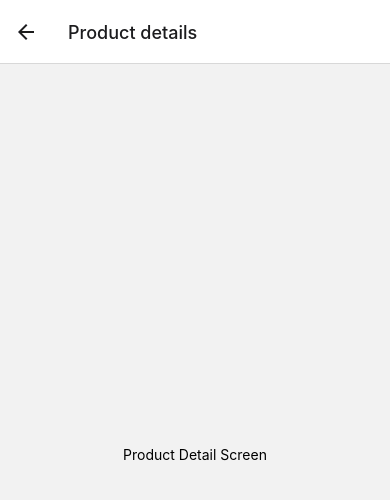
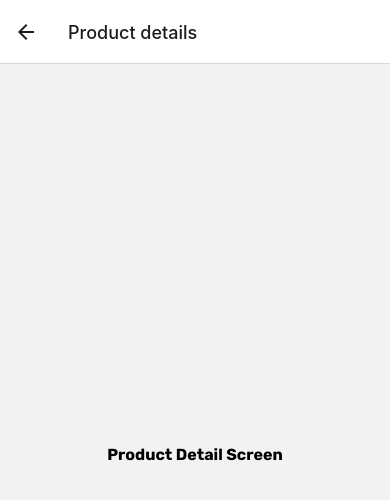
Before and after one commit to kevinRifelKaiser/bakery-catalog, a React Native app: screen /ProductDetail in a window 390 px wide. Shown: the top 500 px of the page. Built offline with nearby package versions, Linux system fonts and the light colour scheme.

Commit message:
[feature] - create theme file and aply colors and fonts to titles

```diff
--- /dev/null
+++ b/src/constants/theme/index.js
@@ -0,0 +1,10 @@
+export const theme = {
+  colors: {
+    primary: '#A7754D',
+    secondary: '#EAB464',
+    backgound: '#f1f1f1',
+    black: '#000',
+    white: '#fff',
+    text: '#252525',
+  },
+};
--- a/src/screens/categories/index.jsx
+++ b/src/screens/categories/index.jsx
@@ -5,7 +5,7 @@ import { styles } from './styles';
 const Categories = ({ navigation }) => {
   return (
     <View style={styles.container}>
-      <Text>Categories</Text>
+      <Text style={styles.title}>Categories</Text>
       <Button title="Go to products" onPress={() => navigation.navigate('Products')} />
     </View>
   );
--- a/src/screens/categories/styles.js
+++ b/src/screens/categories/styles.js
@@ -1,10 +1,17 @@
 import { StyleSheet } from 'react-native';
+
+import { theme } from '../../constants/theme/index';
 
 export const styles = StyleSheet.create({
   container: {
     flex: 1,
+    backgroundColor: theme.colors.backgound,
     justifyContent: 'center',
     alignItems: 'center',
     fontFamily: 'Rubik-Bold',
   },
+  title: {
+    fontFamily: 'Rubik-Bold',
+    fontSize: 16,
+  },
 });
--- a/src/screens/product-detail/index.jsx
+++ b/src/screens/product-detail/index.jsx
@@ -5,7 +5,7 @@ import { styles } from './styles';
 const ProductDetail = () => {
   return (
     <View style={styles.container}>
-      <Text>Product Detail Screen</Text>
+      <Text style={styles.title}>Product Detail Screen</Text>
     </View>
   );
 };
--- a/src/screens/product-detail/styles.js
+++ b/src/screens/product-detail/styles.js
@@ -8,4 +8,8 @@ export const styles = StyleSheet.create({
     alignItems: 'center',
     fontFamily: 'Rubik-Bold',
   },
+  title: {
+    fontFamily: 'Rubik-Bold',
+    fontSize: 16,
+  },
 });
--- a/src/screens/products/index.jsx
+++ b/src/screens/products/index.jsx
@@ -5,7 +5,7 @@ import { styles } from './styles';
 const Products = ({ navigation }) => {
   return (
     <View style={styles.container}>
-      <Text>Products Screen</Text>
+      <Text style={styles.title}>Products Screen</Text>
       <Button title="See in detail" onPress={() => navigation.navigate('ProductDetail')} />
     </View>
   );
--- a/src/screens/products/styles.js
+++ b/src/screens/products/styles.js
@@ -8,4 +8,8 @@ export const styles = StyleSheet.create({
     alignItems: 'center',
     fontFamily: 'Rubik-Bold',
   },
+  title: {
+    fontFamily: 'Rubik-Bold',
+    fontSize: 16,
+  },
 });
```
